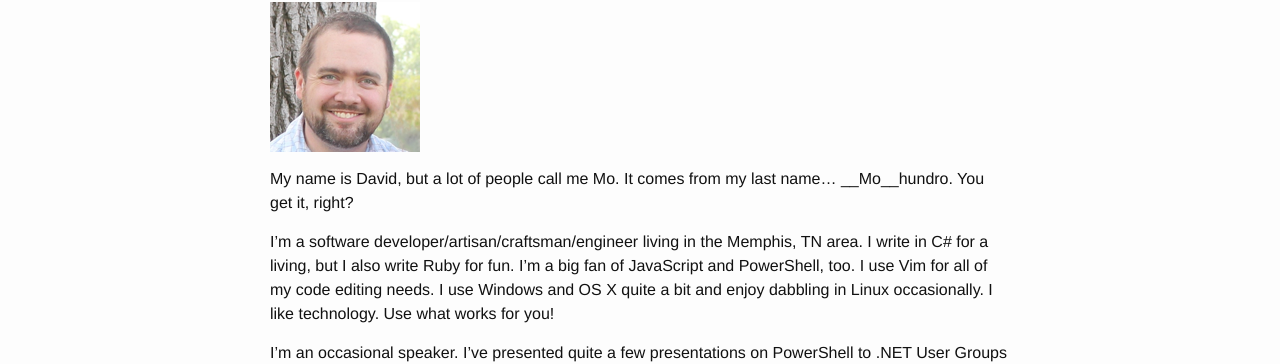
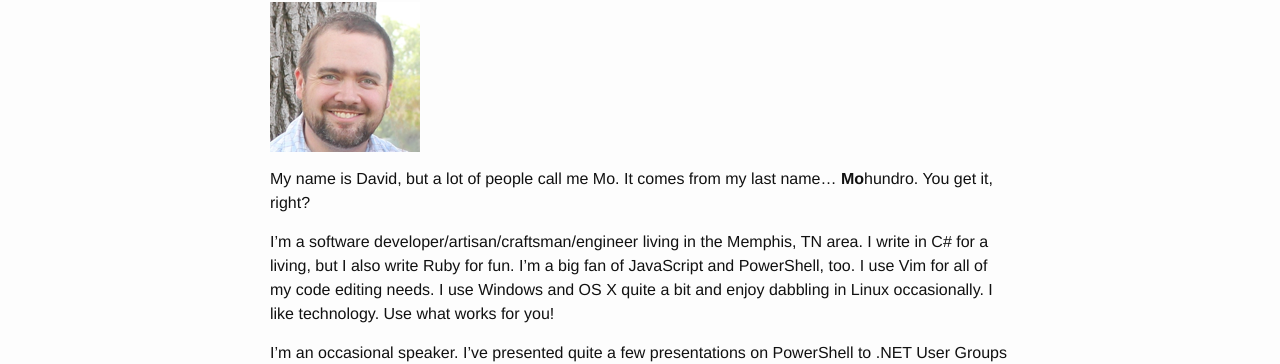
Before and after one commit to drmohundro/drmohundro.github.io, a Jekyll site: the page built from about.md, in a window 1280 px wide. Shown: the part 135-499 px from the top of the page. Built offline with Jekyll 4.4.1, drawn with Linux system fonts in a browser that asks for light colours.

```diff
--- a/about.md
+++ b/about.md
@@ -7,7 +7,7 @@ permalink: /about/
 ![It's a picture of me](/images/me.png)
 
 My name is David, but a lot of people call me Mo. It comes from my last
-name... __Mo__hundro. You get it, right?
+name... **Mo**hundro. You get it, right?
 
 I'm a software developer/artisan/craftsman/engineer living in the Memphis,
 TN area. I write in C# for a living, but I also write Ruby for fun. I'm a big
```
